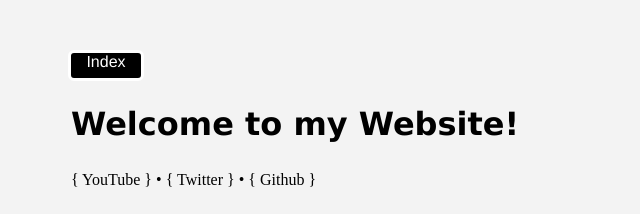
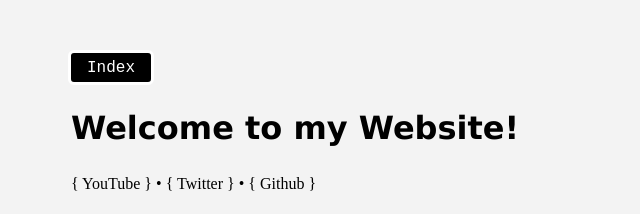
Before and after one commit to Auralius53/aboutMe, a plain HTML site: page index.html in a window 1280 px wide. Shown: the top 214 px of the page, 440-1080 px from the left. Drawn offline with Linux system fonts and the light colour scheme.

Commit message:
Add files via upload

```diff
--- a/index.html
+++ b/index.html
@@ -3,9 +3,10 @@
 <head>
     <meta charset="UTF-8">
     <meta http-equiv="X-UA-Compatible" content="IE=edge">
-    <meta name="viewport" content="width=device-width, initial-scale=1.0">
+    <!--<meta name="viewport" content="width=device-width, initial-scale=1.0">-->
     <title>Document</title>
     <link rel="stylesheet" href="style.css">
+    <meta name="viewport" content="width=device-width, initial-scale=1" />
 </head>
 <body>
 
--- a/style.css
+++ b/style.css
@@ -1,7 +1,7 @@
 .topIndex {
     border: solid 3px white;
     width: 70px;
-    height: 25px;
+    padding: 5px;
     text-align: center;
     margin: auto;
     margin-top: 50px;
@@ -13,7 +13,7 @@
 .linkIndex {
     text-decoration: none;
     color: white;
-    font-family: 'Franklin Gothic Medium', 'Arial Narrow', Arial, sans-serif;
+    font-family: 'Courier New', Courier, monospace;
 }
 
 h1 {
```
